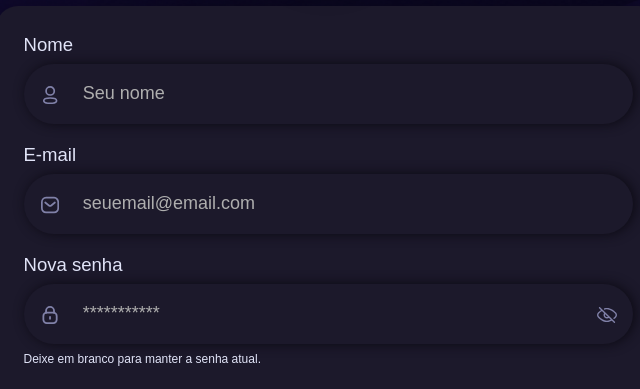
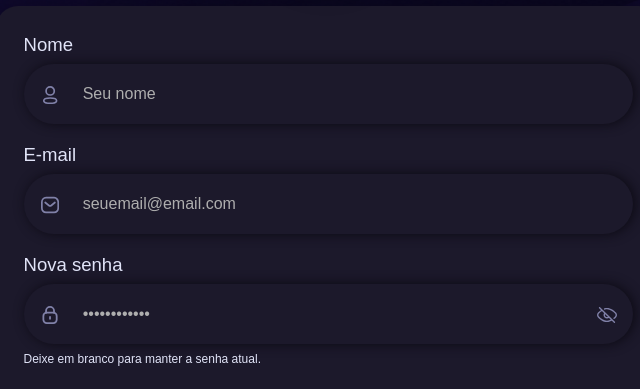
Before and after one commit to arrival-proa/arrival, a website: page public/perfil.html in a window 1280 px wide. Shown: the part 229-618 px from the top of the page, 342-982 px from the left. Drawn offline with Linux system fonts and the light colour scheme.

Commit message:
fix: centraliza os textos dos inputs verticalmente.

```diff
--- a/public/css/componentes.css
+++ b/public/css/componentes.css
@@ -596,12 +596,12 @@
 .formulario__campo input {
   width: 100%;
   height: 3.75rem;
-  padding-left: 3.7rem;
-  padding-right: 1rem;
+  padding: 0 1rem 0 3.7rem;   /* sem padding vertical: o texto fica no meio */
   border-radius: 999px;
   background-color: #1c192b;
   color: #aeaeae;
-  font-size: 0.92rem;
+  font-size: 1rem;
+  line-height: normal;
   outline: none;
   border: none;
   box-shadow: 0.125rem 0 0.75rem #0c0a13;
@@ -614,16 +614,12 @@
 
 .formulario__campo input::placeholder {
   color: #aeaeae;
-  font-size: 1.125rem;
+  font-size: 1rem;            /* mesmo tamanho do texto digitado */
   opacity: 1;
 }
 
 /* Campo de senha e botão de mostrar e ocultar */
 .formulario__campo--senha input {
-  height: 3.75rem;
-  line-height: normal;
-  padding-top: 0;
-  padding-bottom: 0;
   padding-right: 3.25rem;
 }
 
--- a/public/perfil.html
+++ b/public/perfil.html
@@ -210,7 +210,7 @@
             autocomplete="new-password"
             minlength="8"
             aria-describedby="dica-senha"
-            placeholder="***********"
+            placeholder="••••••••••••"
           />
           <button
             type="button"
```
